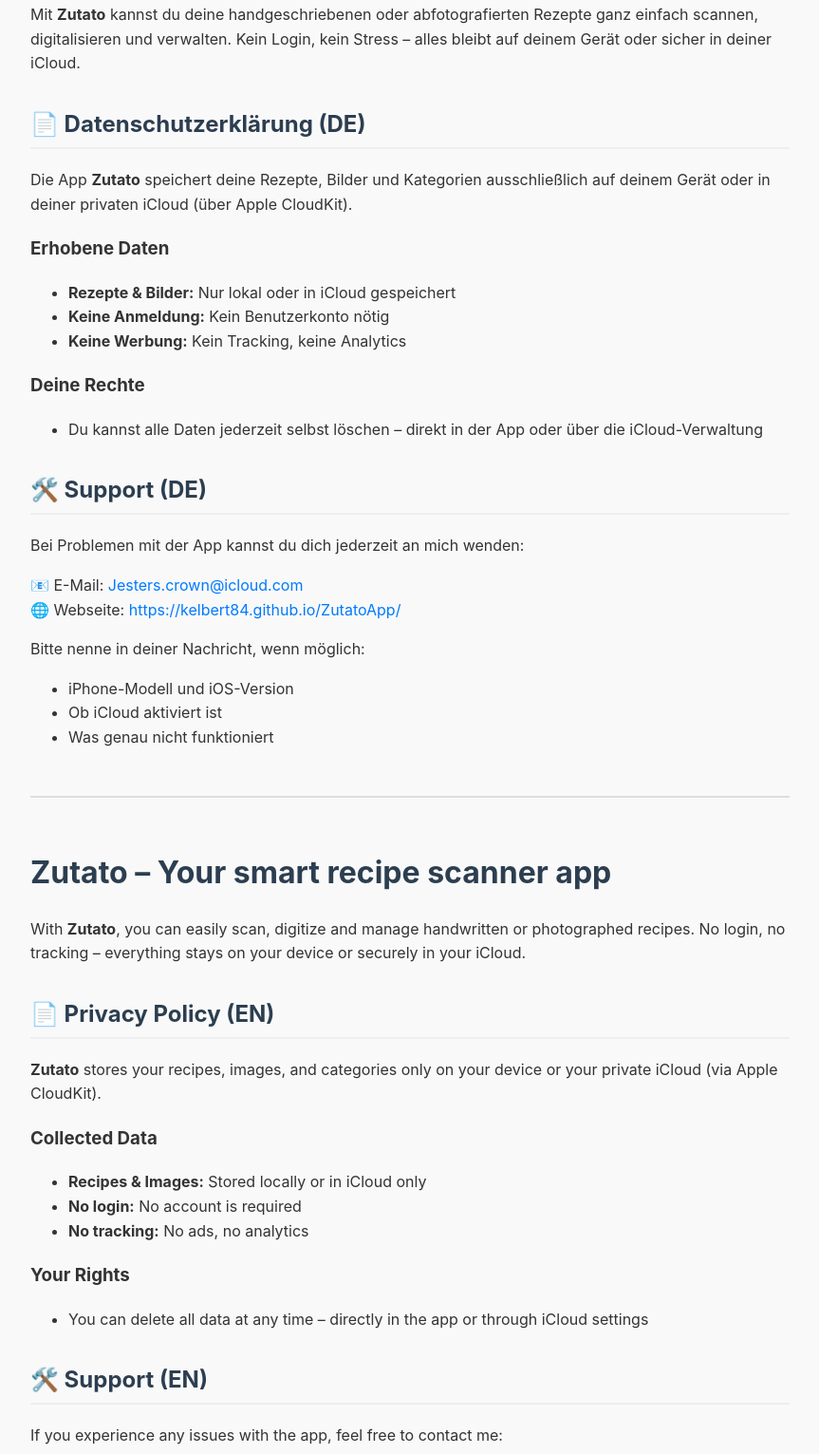
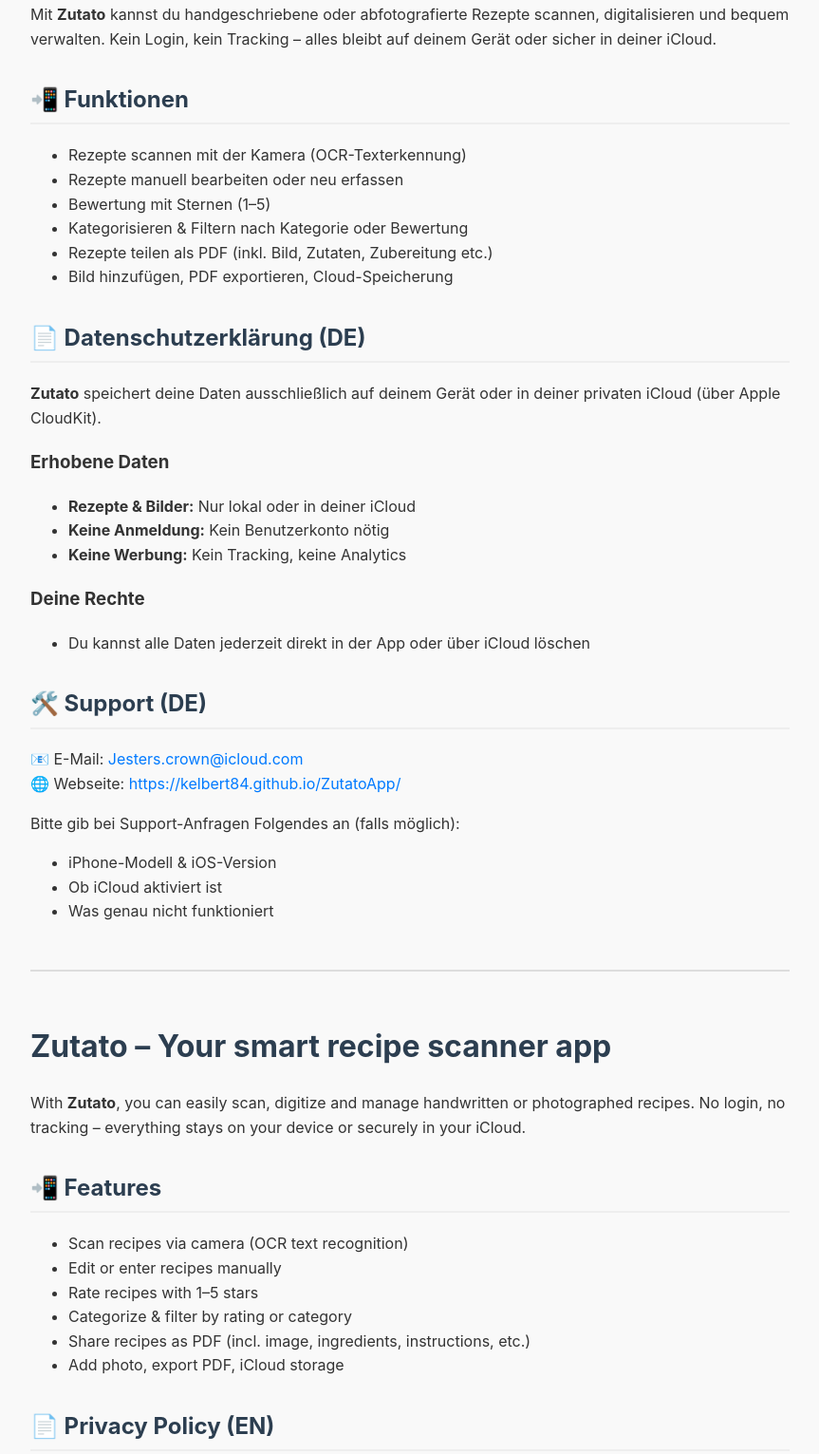
Before and after one commit to Kelbert84/ZutatoApp, a plain HTML site: page index.html in a window 1280 px wide. Shown: the part 139-1670 px from the top of the page at 95% size, without its empty margins (208-1071 px from the left). Drawn offline with Linux system fonts and the light colour scheme.

Commit message:
Update index.html

```diff
--- a/index.html
+++ b/index.html
@@ -39,54 +39,75 @@
 <body>
 
 <h1>Zutato – Deine smarte Rezeptscanner-App</h1>
+
 <p>
-    Mit <strong>Zutato</strong> kannst du deine handgeschriebenen oder abfotografierten Rezepte ganz einfach scannen, digitalisieren und verwalten.
-    Kein Login, kein Stress – alles bleibt auf deinem Gerät oder sicher in deiner iCloud.
+Mit <strong>Zutato</strong> kannst du handgeschriebene oder abfotografierte Rezepte scannen, digitalisieren und bequem verwalten.
+Kein Login, kein Tracking – alles bleibt auf deinem Gerät oder sicher in deiner iCloud.
 </p>
 
+<h2>📲 Funktionen</h2>
+<ul>
+  <li>Rezepte scannen mit der Kamera (OCR-Texterkennung)</li>
+  <li>Rezepte manuell bearbeiten oder neu erfassen</li>
+  <li>Bewertung mit Sternen (1–5)</li>
+  <li>Kategorisieren & Filtern nach Kategorie oder Bewertung</li>
+  <li>Rezepte teilen als PDF (inkl. Bild, Zutaten, Zubereitung etc.)</li>
+  <li>Bild hinzufügen, PDF exportieren, Cloud-Speicherung</li>
+</ul>
+
 <h2>📄 Datenschutzerklärung (DE)</h2>
-  <p>Die App <strong>Zutato</strong> speichert deine Rezepte, Bilder und Kategorien ausschließlich auf deinem Gerät oder in deiner privaten iCloud (über Apple CloudKit).</p>
+<p><strong>Zutato</strong> speichert deine Daten ausschließlich auf deinem Gerät oder in deiner privaten iCloud (über Apple CloudKit).</p>
 
 <h3>Erhobene Daten</h3>
 <ul>
-    <li><strong>Rezepte & Bilder:</strong> Nur lokal oder in iCloud gespeichert</li>
+  <li><strong>Rezepte & Bilder:</strong> Nur lokal oder in deiner iCloud</li>
   <li><strong>Keine Anmeldung:</strong> Kein Benutzerkonto nötig</li>
   <li><strong>Keine Werbung:</strong> Kein Tracking, keine Analytics</li>
 </ul>
 
 <h3>Deine Rechte</h3>
 <ul>
-    <li>Du kannst alle Daten jederzeit selbst löschen – direkt in der App oder über die iCloud-Verwaltung</li>
+  <li>Du kannst alle Daten jederzeit direkt in der App oder über iCloud löschen</li>
 </ul>
 
 <h2>🛠️ Support (DE)</h2>
-  <p>Bei Problemen mit der App kannst du dich jederzeit an mich wenden:</p>
 <p>
 📧 E-Mail: <a href="mailto:Jesters.crown@icloud.com">Jesters.crown@icloud.com</a><br/>
 🌐 Webseite: <a href="https://kelbert84.github.io/ZutatoApp/">https://kelbert84.github.io/ZutatoApp/</a>
 </p>
 
-  <p>Bitte nenne in deiner Nachricht, wenn möglich:</p>
+<p>Bitte gib bei Support-Anfragen Folgendes an (falls möglich):</p>
 <ul>
-    <li>iPhone-Modell und iOS-Version</li>
+  <li>iPhone-Modell & iOS-Version</li>
   <li>Ob iCloud aktiviert ist</li>
   <li>Was genau nicht funktioniert</li>
 </ul>
 
 <div class="lang">
   <h1>Zutato – Your smart recipe scanner app</h1>
+
   <p>
   With <strong>Zutato</strong>, you can easily scan, digitize and manage handwritten or photographed recipes.
   No login, no tracking – everything stays on your device or securely in your iCloud.
   </p>
+
+  <h2>📲 Features</h2>
+  <ul>
+    <li>Scan recipes via camera (OCR text recognition)</li>
+    <li>Edit or enter recipes manually</li>
+    <li>Rate recipes with 1–5 stars</li>
+    <li>Categorize & filter by rating or category</li>
+    <li>Share recipes as PDF (incl. image, ingredients, instructions, etc.)</li>
+    <li>Add photo, export PDF, iCloud storage</li>
+  </ul>
 
   <h2>📄 Privacy Policy (EN)</h2>
   <p><strong>Zutato</strong> stores your recipes, images, and categories only on your device or your private iCloud (via Apple CloudKit).</p>
 
   <h3>Collected Data</h3>
   <ul>
-      <li><strong>Recipes &amp; Images:</strong> Stored locally or in iCloud only</li>
-      <li><strong>No login:</strong> No account is required</li>
+    <li><strong>Recipes & Images:</strong> Stored locally or in iCloud only</li>
+    <li><strong>No login:</strong> No account required</li>
     <li><strong>No tracking:</strong> No ads, no analytics</li>
   </ul>
 
@@ -110,9 +131,5 @@
   </ul>
 </div>
 
-  <p style="text-align: center; margin-top: 3rem; color: #aaa; font-size: 0.9rem;">
-    Letzte Aktualisierung / Last updated: Juli 2025
-  </p>
-
 </body>
 </html>
```
Lines whose indentation alone changed are shown as unchanged.
